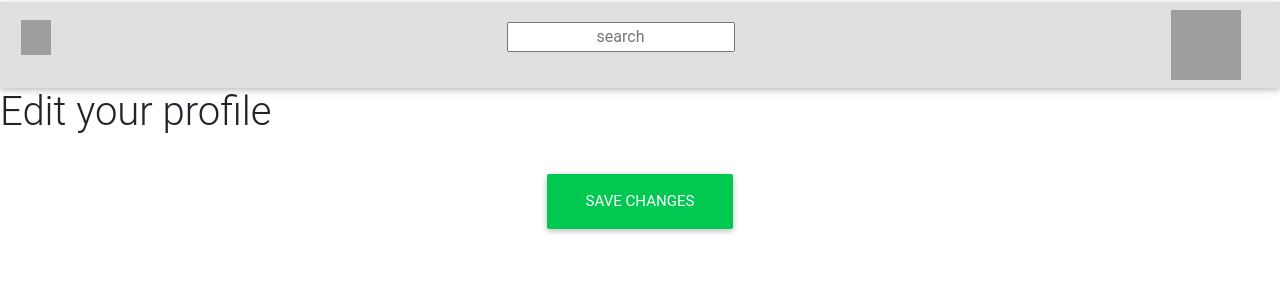
After one commit to YvonneGi/Neighborhood, a Django app: template hood/templates/edit_profile.html in a window 1280 px wide. The commit adds this page. Shown: the top 300 px of the page. Run offline with Django 3.2, Linux system fonts and the light colour scheme; the template is opened without the code that fills it: most values are stand-ins (such as "Sample title", 1, 10 or a date in 2020); some libraries are stand-ins or nearby versions; grey boxes are pictures that could not be loaded.

Commit message:
create edit profile template

```diff
--- /dev/null
+++ b/hood/templates/edit_profile.html
@@ -0,0 +1,27 @@
+{% extends 'base.html' %}
+{% load bootstrap4 %}
+
+
+{% block content %}
+<div class="panel panel-default">
+
+    <div class="panel-body">
+      <div class="logo-header">
+        <h1>Edit your profile</h1>
+        <br>
+      </div>
+      <form action="{%url 'edit-profile'%}" method="post" enctype="multipart/form-data">
+
+        {% csrf_token%}
+        {% bootstrap_form form %}
+        <div class="form-group text-center">
+          <input type="submit" class="btn btn-success btn-lg" value="Save Changes">
+        </div>
+
+
+      </form>
+    </div>
+  </div>
+
+
+  {% endblock %}
--- a/hood/templates/navbar.html
+++ b/hood/templates/navbar.html
@@ -42,8 +42,13 @@
       </div>
       <div id='right'>
         <a class="mr-2" href="{% url 'profile' request.user.id %}">
-        <img src='https://i0.wp.com/www.winhelponline.com/blog/wp-content/uploads/2017/12/user.png?fit=256%2C256&quality=100&ssl=1'
-          class='nav-icon' width="20" height="20"></a>
+            {% if user.profile.profile_pic %}
+            <img style="border-radius:50%;" src="{{user.profile.profile_pic.url}}" alt="" width="70" height="70">
+            {% else %}
+            <img
+              src='https://i0.wp.com/www.winhelponline.com/blog/wp-content/uploads/2017/12/user.png?fit=256%2C256&quality=100&ssl=1'
+              class='nav-icon' width="70" height="70">
+            {% endif %}</a>
 
       </div>
     </div>
--- a/hoodwatch/settings.py
+++ b/hoodwatch/settings.py
@@ -65,6 +65,7 @@ TEMPLATES = [
                 'django.template.context_processors.request',
                 'django.contrib.auth.context_processors.auth',
                 'django.contrib.messages.context_processors.messages',
+                'django.template.context_processors.media',
             ],
         },
     },
@@ -125,3 +126,6 @@ LOGIN_REDIRECT_URL = '/'
 # https://docs.djangoproject.com/en/1.11/howto/static-files/
 
 STATIC_URL = '/static/'
+# configuring the location for media
+MEDIA_URL = '/media/'
+MEDIA_ROOT = os.path.join(BASE_DIR, 'media')
```
Also changed, not shown: hood/forms.py (added, +9 -0 lines), hood/templates/profile.html (+13 -3 lines), hood/urls.py (+4 -3 lines), hood/views.py (+17 -5 lines), hood/migrations/0001_initial.py, media/photos/background3.jpg (added).
